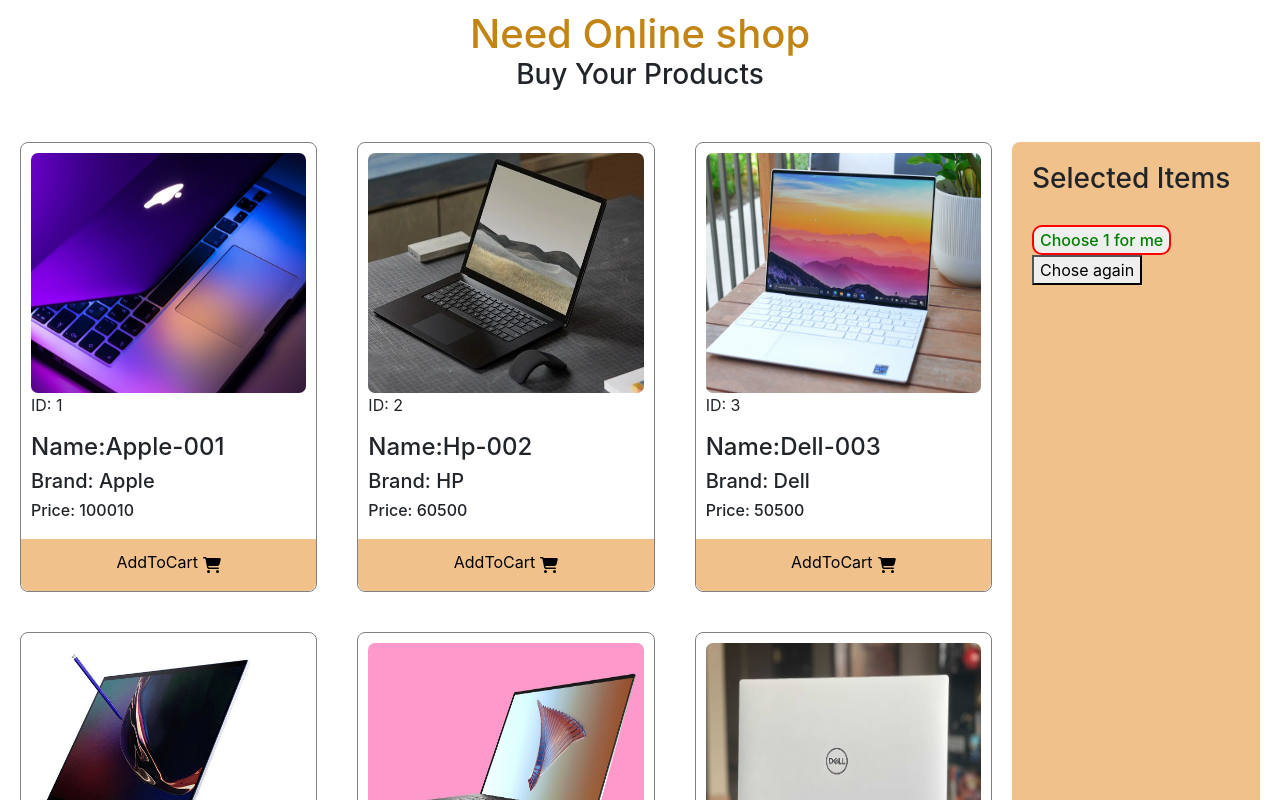
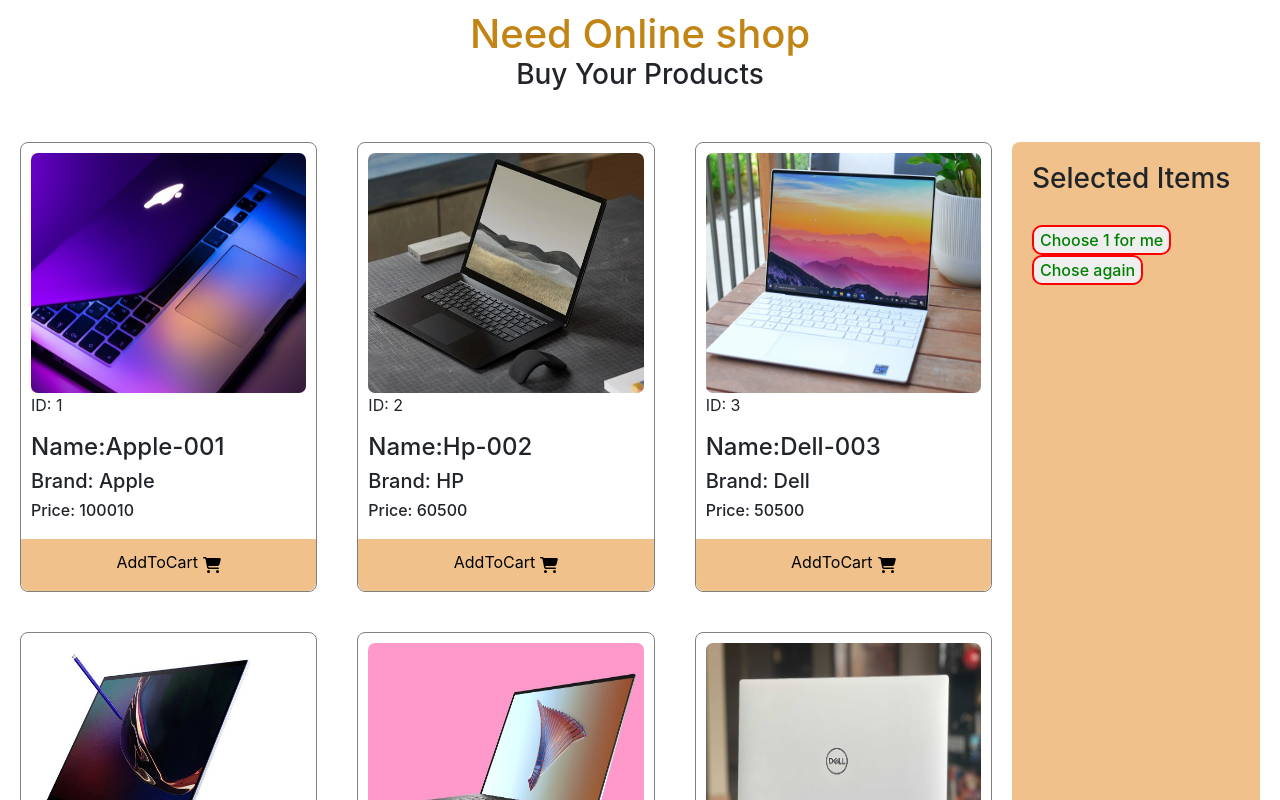
Before and after one commit to syedmehedi0003/Lucky-E-commerce-08, a React (Create React App) app: page / in a window 1280 px wide. Shown: the top 800 px of the page. Built offline with nearby package versions, Linux system fonts and the light colour scheme.

Commit message:
new commit

```diff
--- a/src/components/Shop/Shop.css
+++ b/src/components/Shop/Shop.css
@@ -26,6 +26,7 @@
     border-radius: 10px;
     font-size: 16px;
     font-weight: 500;
+    display: block;
 }
 
 
--- a/src/components/Shop/Shop.js
+++ b/src/components/Shop/Shop.js
@@ -69,7 +69,7 @@
                 </div>
                 <button className='chose' onClick={() => randomSelect()}> Choose 1 for me</button>
 
-                <button >Chose again</button>
+                <button className='chose'>Chose again</button>
             </div>
         </div>
     );
```
